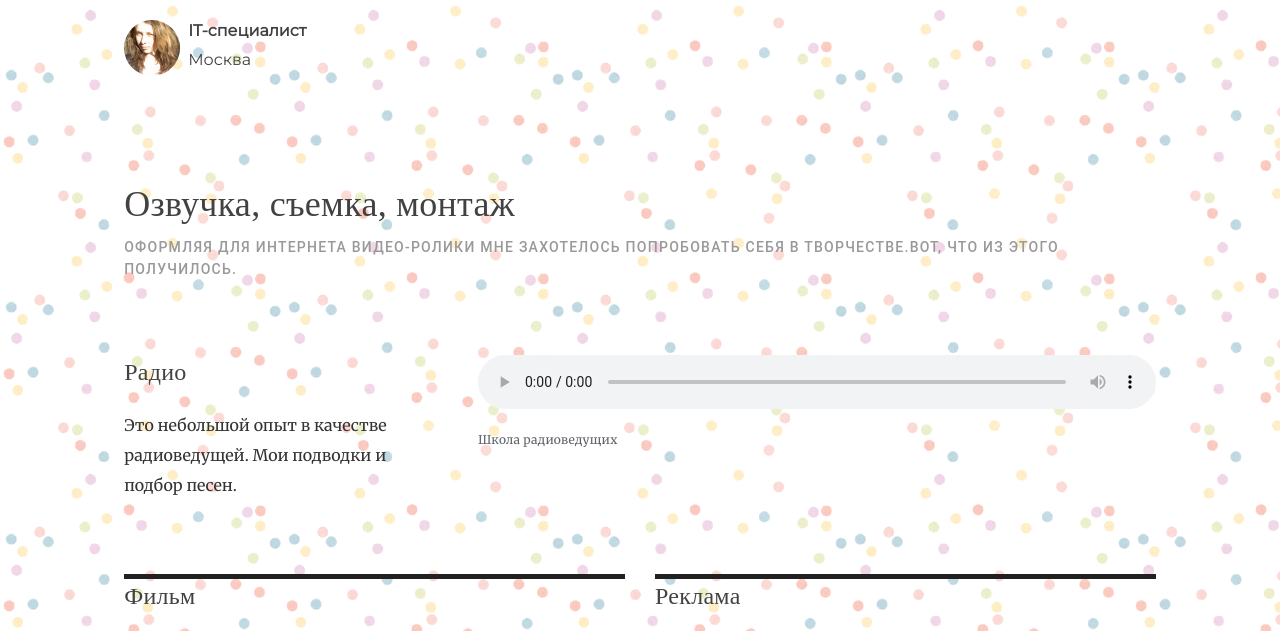
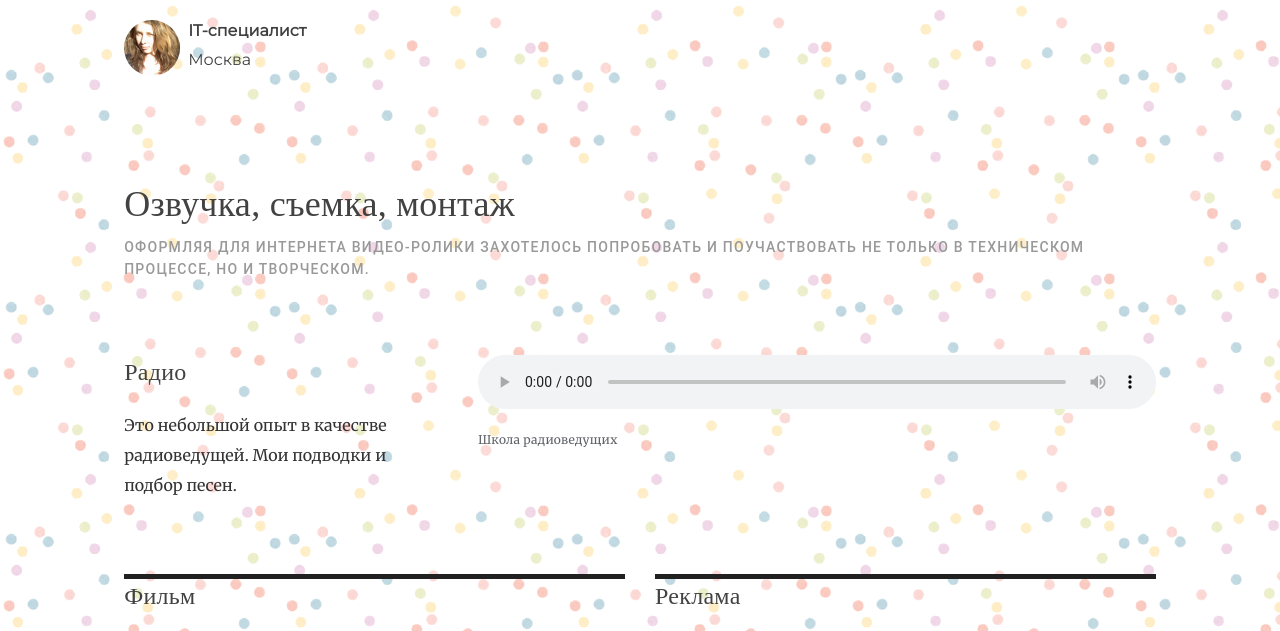
Before and after one commit to cvkp/cvkp.github.io, a Jekyll site: the page video/index.html, which Jekyll copies as it is, in a window 1280 px wide and 900 px high, cut to the strip 0-631 px from the top of the window. Built offline with Jekyll 4.4.1, drawn with Linux system fonts in a browser that asks for light colours; nearby versions of some CDN libraries; library files that are not in the unit come from our copies.

Commit message:
Update index.html

```diff
--- a/video/index.html
+++ b/video/index.html
@@ -97,8 +97,8 @@
                     <div class="pageHeading">
                         <h1 class="mainHeading">Озвучка, съемка, монтаж</h1>
 
-                        <h4 class="subHeading">Оформляя для интернета видео-ролики мне
-                            захотелось попробовать себя в творчестве.Вот, что из этого получилось. </h4>
+                        <h4 class="subHeading">Оформляя для интернета видео-ролики
+                            захотелось попробовать и поучаствовать не только в техническом процессе, но и творческом. </h4>
                     </div>
 
                 </div>
```
